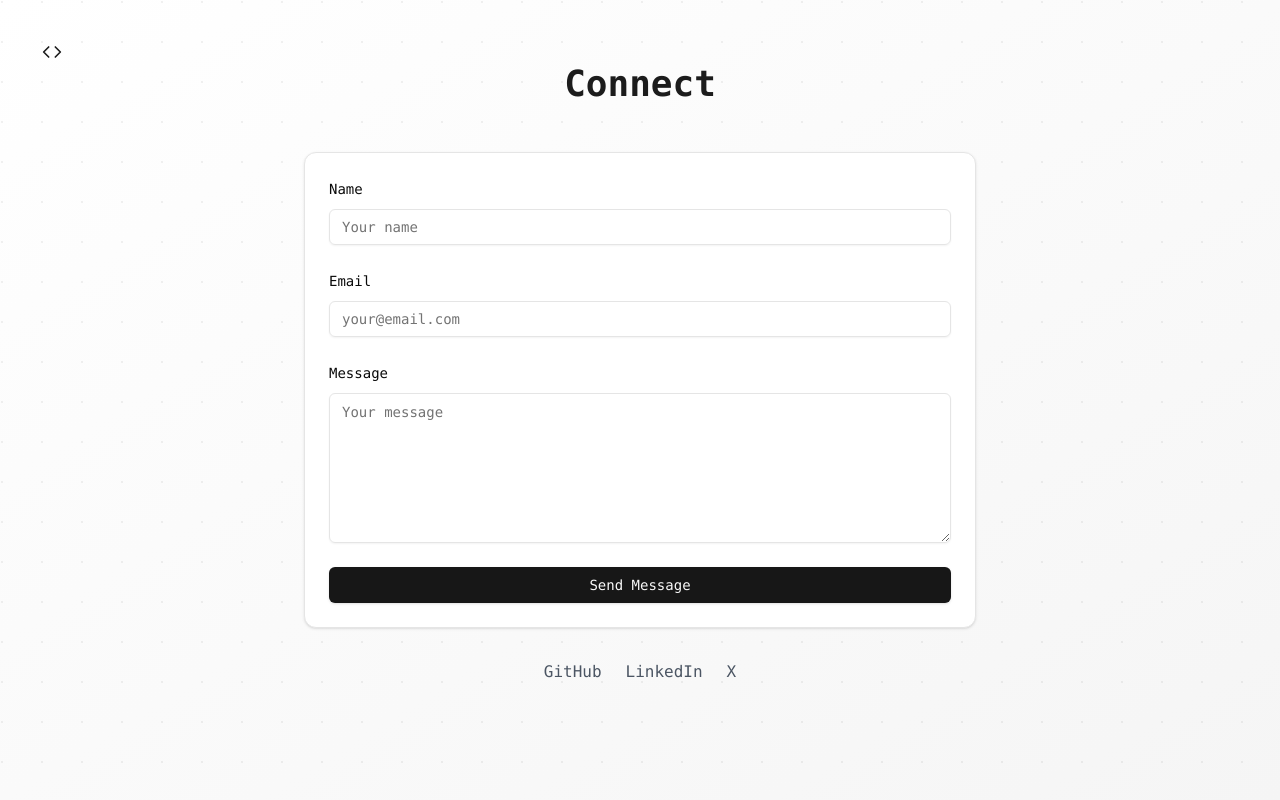
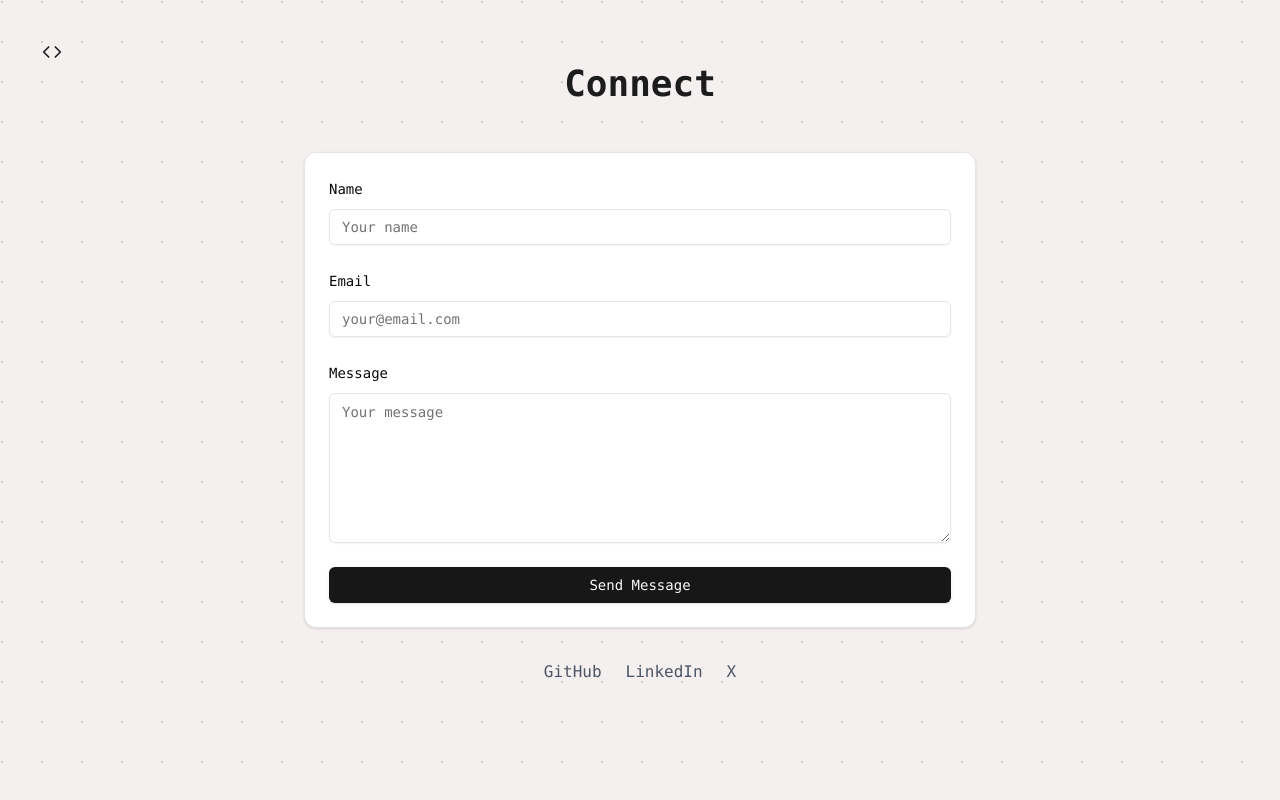
Before and after one commit to KushalPraja/portfolio, a Next.js app: page /contact in a window 1280 px wide. Built offline with nearby package versions, Linux system fonts and the light colour scheme.

Commit message:
fix: adjust background pattern color and simplify gradient for contact page

```diff
--- a/app/contact/page.tsx
+++ b/app/contact/page.tsx
@@ -23,14 +23,10 @@ const BackgroundPattern = () => (
           height="40"
           patternUnits="userSpaceOnUse"
         >
-          <circle cx="2" cy="2" r="1" fill="rgba(0,0,0,0.07)" />
+          <circle cx="2" cy="2" r="1" fill="rgba(0,0,0,0.2)" />
         </pattern>
-        <linearGradient id="pageGradient" x1="0%" y1="0%" x2="100%" y2="100%">
-          <stop offset="0%" stopColor="#ffffff" />
-          <stop offset="100%" stopColor="#f5f5f5" />
-        </linearGradient>
       </defs>
-      <rect x="0" y="0" width="100%" height="100%" fill="url(#pageGradient)" />
+      <rect x="0" y="0" width="100%" height="100%" fill="#f5f0f0" />
       <rect x="0" y="0" width="100%" height="100%" fill="url(#dotPattern)" />
     </svg>
   </div>
```
